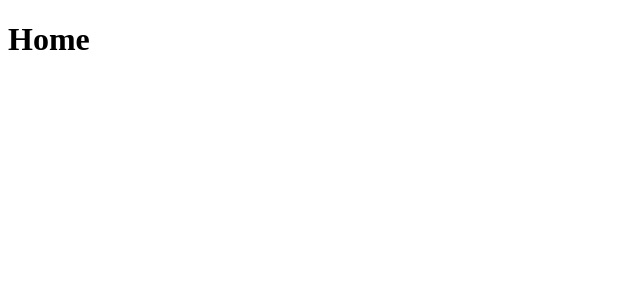
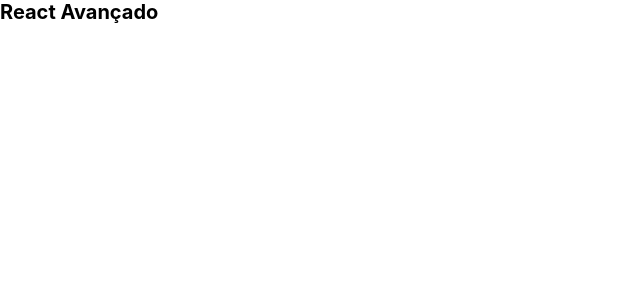
Before and after one commit to guilhermeaw/nextjs-boilerplate, a Next.js app: page / in a window 1280 px wide. Shown: the top 300 px of the page, without its empty margins (0-640 px from the left). Built offline with nearby package versions, Linux system fonts and the light colour scheme.

Commit message:
Add global styles

```diff
--- /dev/null
+++ b/src/pages/_app.tsx
@@ -0,0 +1,24 @@
+import type { AppProps } from 'next/app'
+import Head from 'next/head'
+
+import GlobalStyles from 'styles/global'
+
+function App({ Component, pageProps }: AppProps) {
+  return (
+    <>
+      <Head>
+        <title>React Avançado - Boilerplate</title>
+        <link rel="shortcut icon" href="/img/icon-512.png" />
+        <link rel="apple-touch-icon" href="/img/icon-512.png" />
+        <meta
+          name="description"
+          content="A simple project starter to work with Typescript, React, NextJS and Styled Components"
+        />
+      </Head>
+      <GlobalStyles />
+      <Component {...pageProps} />
+    </>
+  )
+}
+
+export default App
--- a/src/pages/index.tsx
+++ b/src/pages/index.tsx
@@ -1,7 +1,5 @@
+import Main from 'components/Main'
+
 export default function Home() {
-  return (
-    <div>
-      <h1>Home</h1>
-    </div>
-  )
+  return <Main />
 }
--- /dev/null
+++ b/src/styles/global.ts
@@ -0,0 +1,23 @@
+import { createGlobalStyle } from 'styled-components'
+
+const GlobalStyles = createGlobalStyle`
+  * {
+    margin: 0;
+    padding: 0;
+    box-sizing: border-box;
+  }
+
+  html {
+    font-size: 62.5%;
+  }
+
+  html, body, #__next {
+    height: 100%;
+  }
+
+  body {
+    font-family: --apple-system, BlinkMacSystemFont, 'Segoe UI', Roboto, Oxygen, Ubuntu, Cantarell, 'Open Sans', 'Helvetica Neue', sans-serif
+  }
+`
+
+export default GlobalStyles
--- a/tsconfig.json
+++ b/tsconfig.json
@@ -1,5 +1,6 @@
 {
   "compilerOptions": {
+    "baseUrl": "src",
     "target": "es5",
     "lib": [
       "dom",
```
Also changed, not shown: 1 other file (tests, documents, lock files or other folders).
